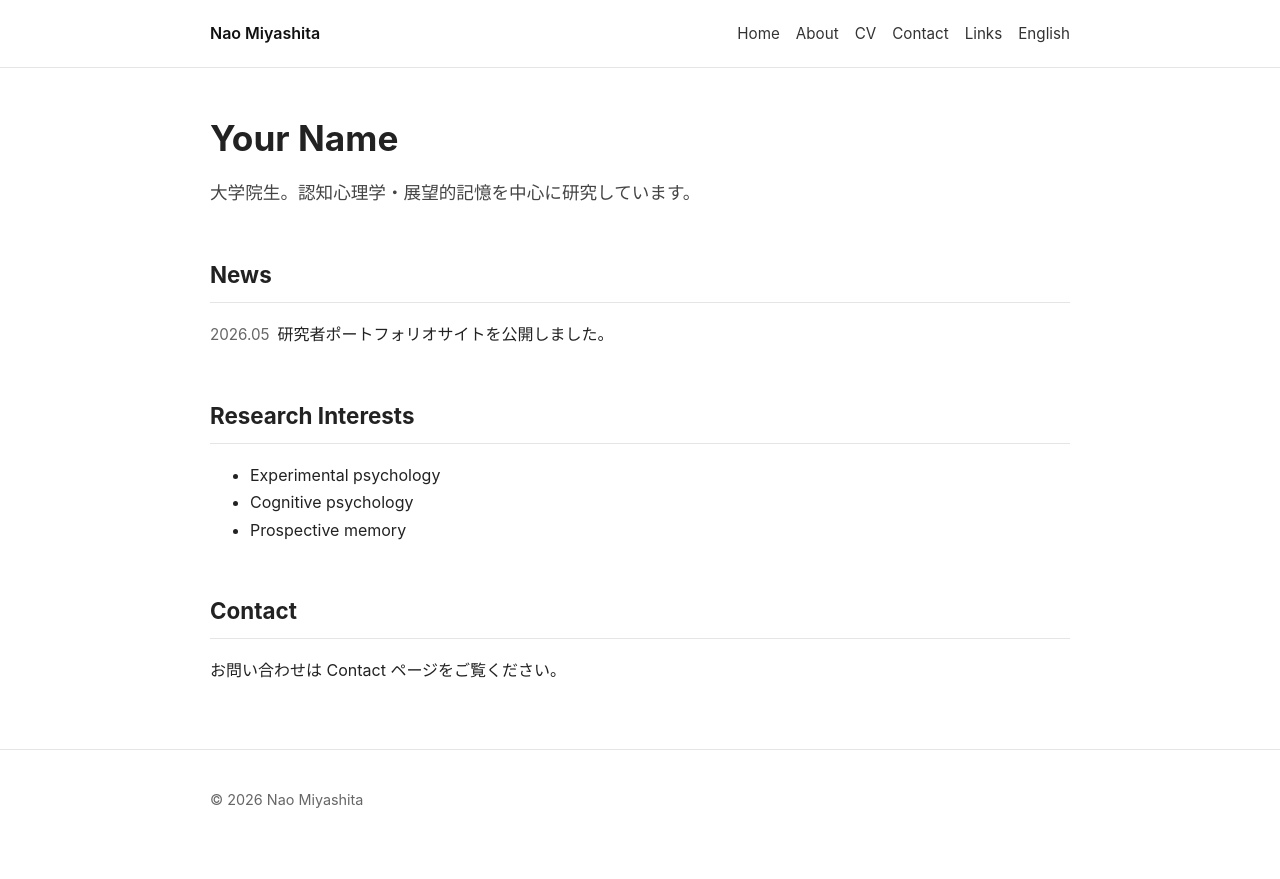
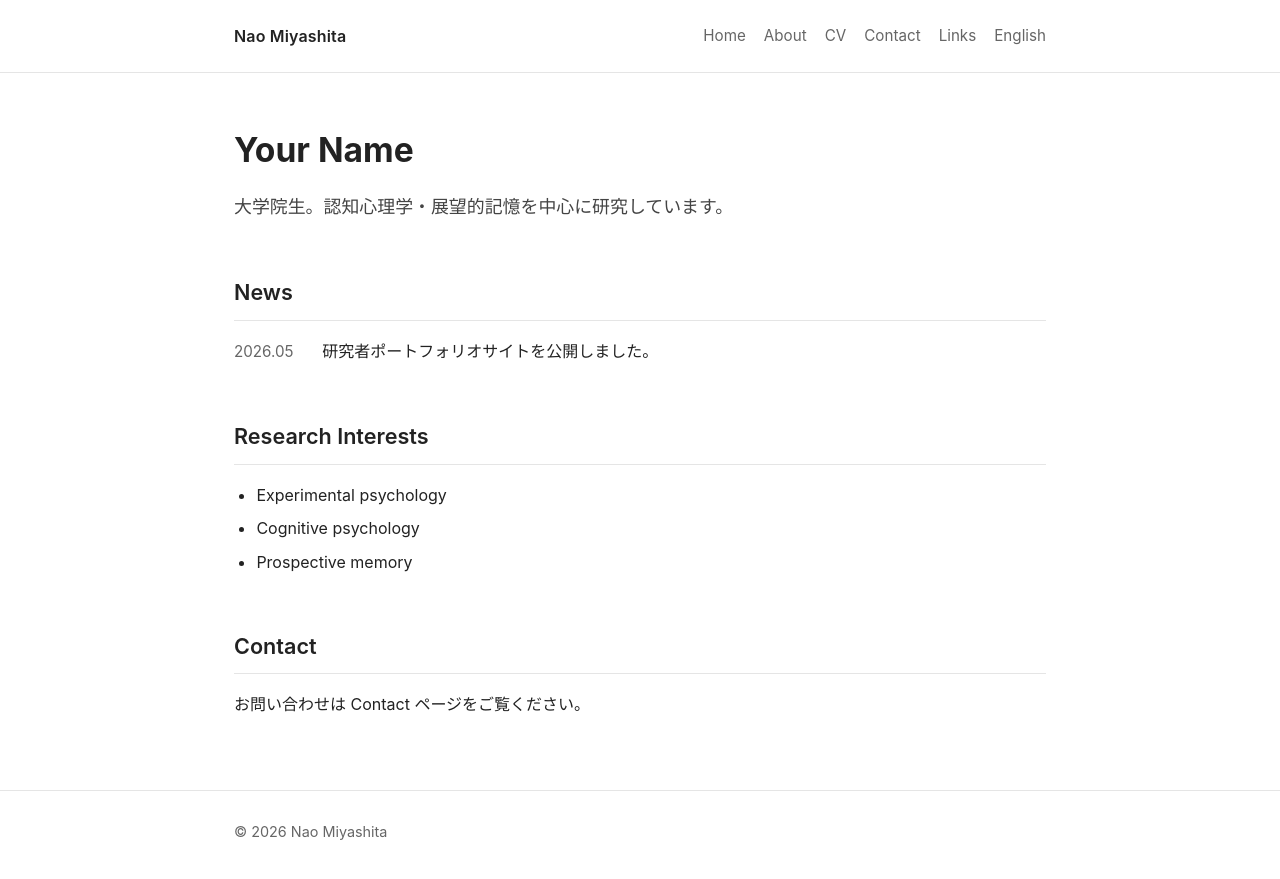
Before and after one commit to naomiyashita/github.io, a Jekyll site: the page built from index.md, in a window 1280 px wide. Shown: the top 879 px of the page. Built offline with Jekyll 4.4.1, drawn with Linux system fonts in a browser that asks for light colours.

Commit message:
Update style.css

```diff
--- a/assets/css/style.css
+++ b/assets/css/style.css
@@ -1,21 +1,35 @@
+:root {
+  --text: #222;
+  --muted: #666;
+  --border: #e5e5e5;
+  --bg: #ffffff;
+  --link: #1f4e79;
+  --max-width: 860px;
+}
+
+* {
+  box-sizing: border-box;
+}
+
 body {
   margin: 0;
-  font-family: -apple-system, BlinkMacSystemFont, "Helvetica Neue", Arial, sans-serif;
-  line-height: 1.7;
-  color: #222;
-  background: #fff;
+  font-family: -apple-system, BlinkMacSystemFont, "Helvetica Neue", Arial, "Hiragino Sans", "Yu Gothic", sans-serif;
+  line-height: 1.75;
+  color: var(--text);
+  background: var(--bg);
+  font-size: 16px;
 }
 
 .container {
-  max-width: 860px;
+  max-width: var(--max-width);
   margin: 0 auto;
   padding: 0 24px;
 }
 
 .site-header {
-  border-bottom: 1px solid #e5e5e5;
-  padding: 20px 0;
-  margin-bottom: 48px;
+  border-bottom: 1px solid var(--border);
+  padding: 22px 0;
+  margin-bottom: 56px;
 }
 
 .site-header .container {
@@ -26,43 +40,82 @@ body {
 }
 
 .site-title {
+  color: var(--text);
+  text-decoration: none;
   font-weight: 600;
-  color: #111;
-  text-decoration: none;
+  letter-spacing: 0.01em;
 }
 
 .site-nav {
   display: flex;
-  gap: 16px;
+  gap: 18px;
   flex-wrap: wrap;
   font-size: 0.95rem;
 }
 
 .site-nav a {
-  color: #333;
+  color: var(--muted);
   text-decoration: none;
 }
 
 .site-nav a:hover {
+  color: var(--text);
   text-decoration: underline;
+  text-underline-offset: 4px;
+}
+
+main {
+  min-height: 65vh;
 }
 
 h1 {
-  font-size: 2.2rem;
+  font-size: 2.1rem;
   line-height: 1.25;
-  margin-bottom: 16px;
+  margin: 0 0 20px;
+  font-weight: 650;
 }
 
 h2 {
-  font-size: 1.4rem;
-  margin-top: 48px;
-  border-bottom: 1px solid #e5e5e5;
+  font-size: 1.35rem;
+  margin-top: 52px;
+  margin-bottom: 16px;
   padding-bottom: 8px;
+  border-bottom: 1px solid var(--border);
+  font-weight: 600;
+}
+
+h3 {
+  font-size: 1.08rem;
+  margin-top: 32px;
+  margin-bottom: 8px;
+}
+
+p {
+  margin: 0 0 1.1em;
+}
+
+a {
+  color: var(--link);
+}
+
+a:hover {
+  text-decoration-thickness: 1.5px;
+  text-underline-offset: 3px;
+}
+
+ul,
+ol {
+  padding-left: 1.4em;
+}
+
+li {
+  margin-bottom: 0.35em;
 }
 
 .lead {
-  font-size: 1.1rem;
+  font-size: 1.12rem;
   color: #444;
+  max-width: 720px;
 }
 
 .news-list {
@@ -71,19 +124,47 @@ h2 {
 }
 
 .news-list li {
-  margin-bottom: 12px;
+  margin-bottom: 10px;
 }
 
 .news-date {
-  color: #666;
+  display: inline-block;
+  min-width: 5.8em;
+  color: var(--muted);
   font-size: 0.95rem;
-  margin-right: 8px;
 }
 
 .site-footer {
-  border-top: 1px solid #e5e5e5;
-  margin-top: 64px;
-  padding: 24px 0;
-  color: #666;
+  border-top: 1px solid var(--border);
+  margin-top: 72px;
+  padding: 28px 0;
+  color: var(--muted);
   font-size: 0.9rem;
 }
+
+@media (max-width: 700px) {
+  .site-header {
+    margin-bottom: 40px;
+  }
+
+  .site-header .container {
+    display: block;
+  }
+
+  .site-title {
+    display: inline-block;
+    margin-bottom: 14px;
+  }
+
+  .site-nav {
+    gap: 12px;
+  }
+
+  h1 {
+    font-size: 1.8rem;
+  }
+
+  h2 {
+    margin-top: 40px;
+  }
+}
```
